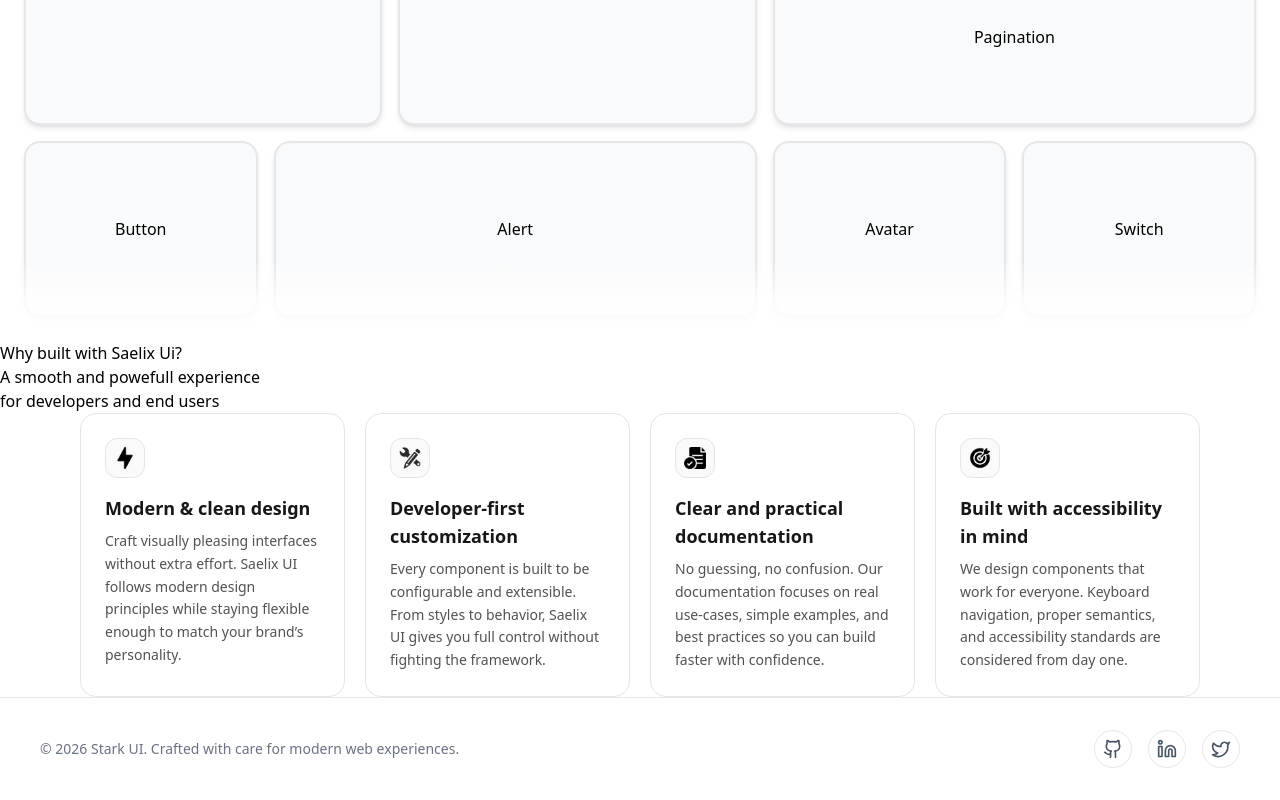
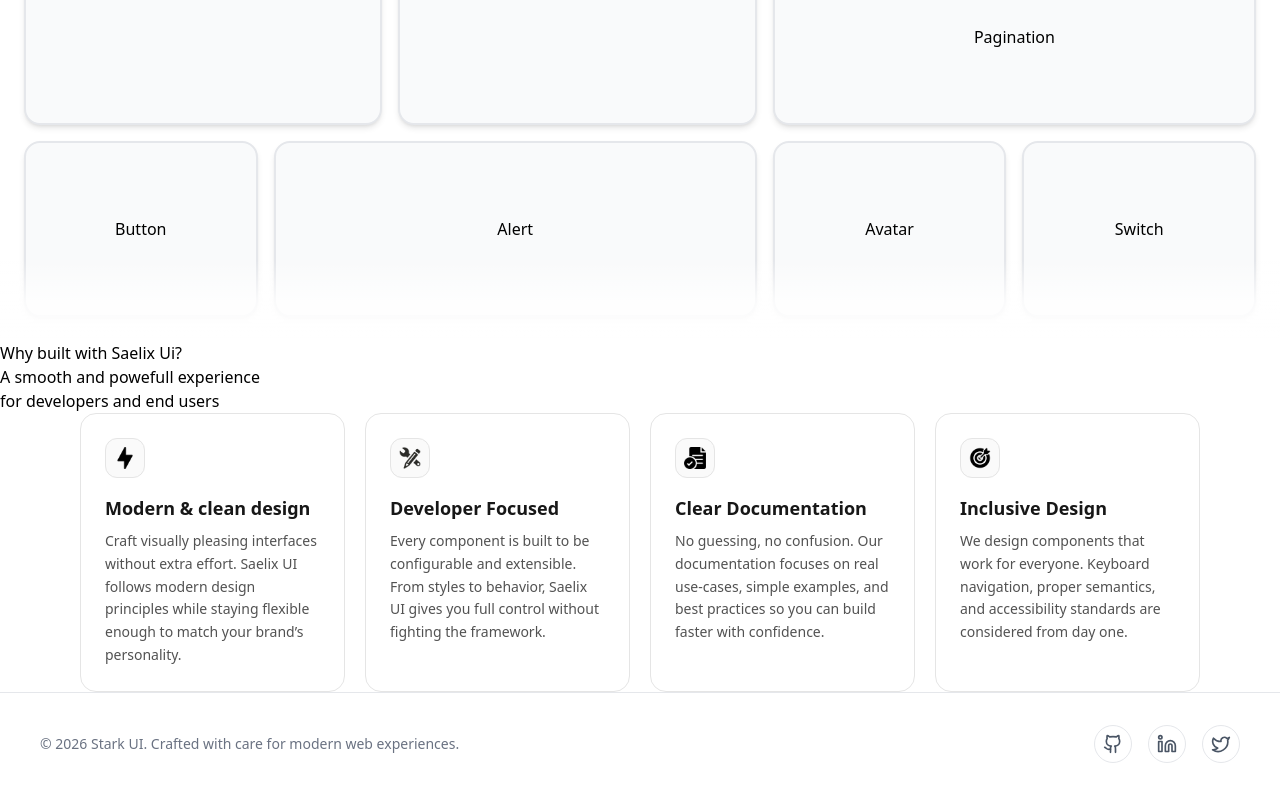
Before and after one commit to Jeet000001/saelixui, a Next.js app: page / in a window 1280 px wide. Shown: the part 1323-2123 px from the top of the page. Built offline with nearby package versions, Linux system fonts and the light colour scheme.

Commit message:
improve the title and description

```diff
--- a/Components/HomePage_Components/Why_saelix_ui.tsx
+++ b/Components/HomePage_Components/Why_saelix_ui.tsx
@@ -18,17 +18,17 @@ const Why_saelix_ui = () => {
         />
         <Card
           image="/gear.png"
-          title="Developer-first customization"
+          title="Developer Focused"
           description="Every component is built to be configurable and extensible. From styles to behavior, Saelix UI gives you full control without fighting the framework."
         />
         <Card
           image="/file.png"
-          title="Clear and practical documentation"
+          title="Clear Documentation"
           description="No guessing, no confusion. Our documentation focuses on real use-cases, simple examples, and best practices so you can build faster with confidence."
         />
         <Card
           image="/dart.png"
-          title="Built with accessibility in mind"
+          title="Inclusive Design"
           description="We design components that work for everyone. Keyboard navigation, proper semantics, and accessibility standards are considered from day one."
         />
       </section>
```
